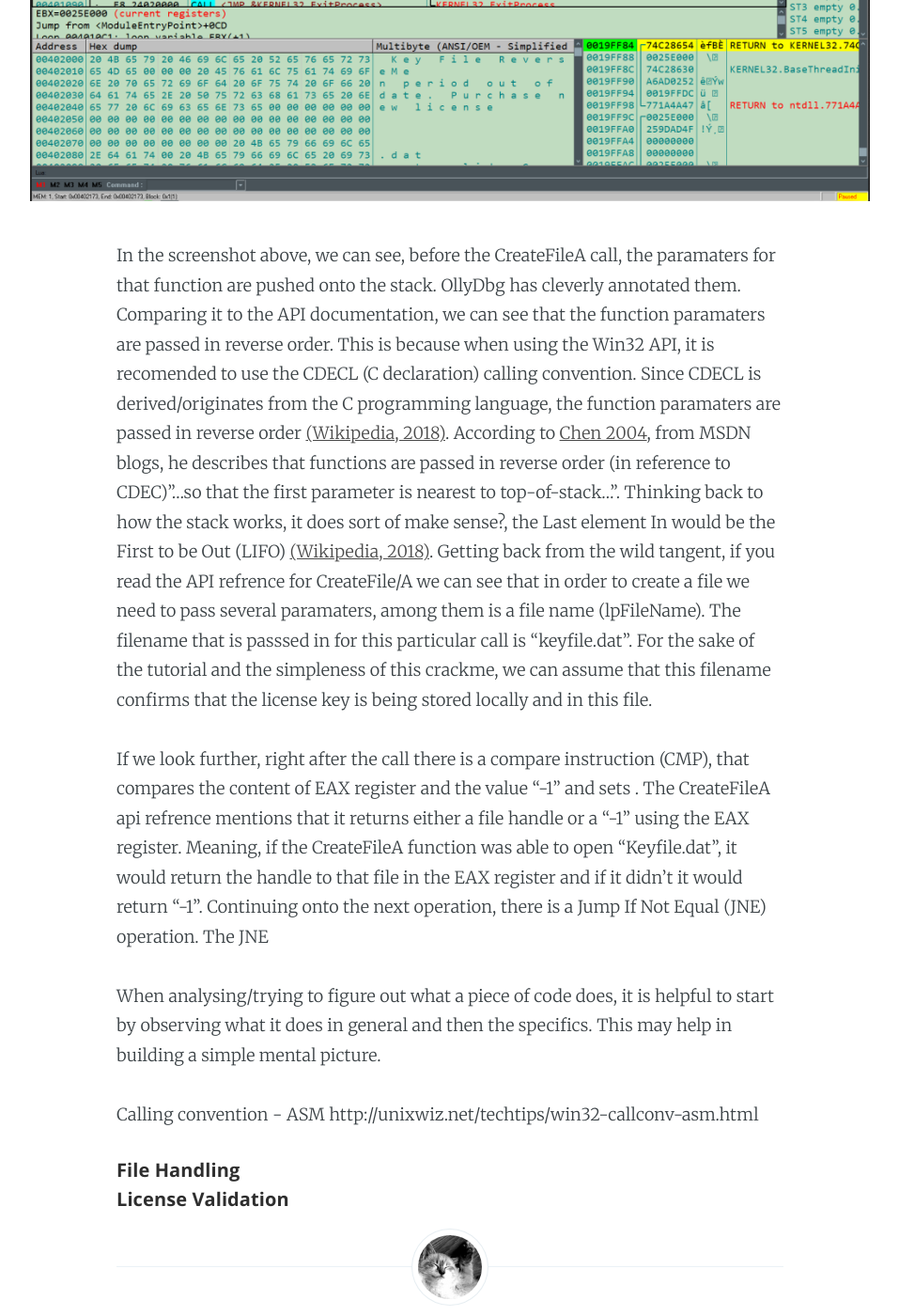
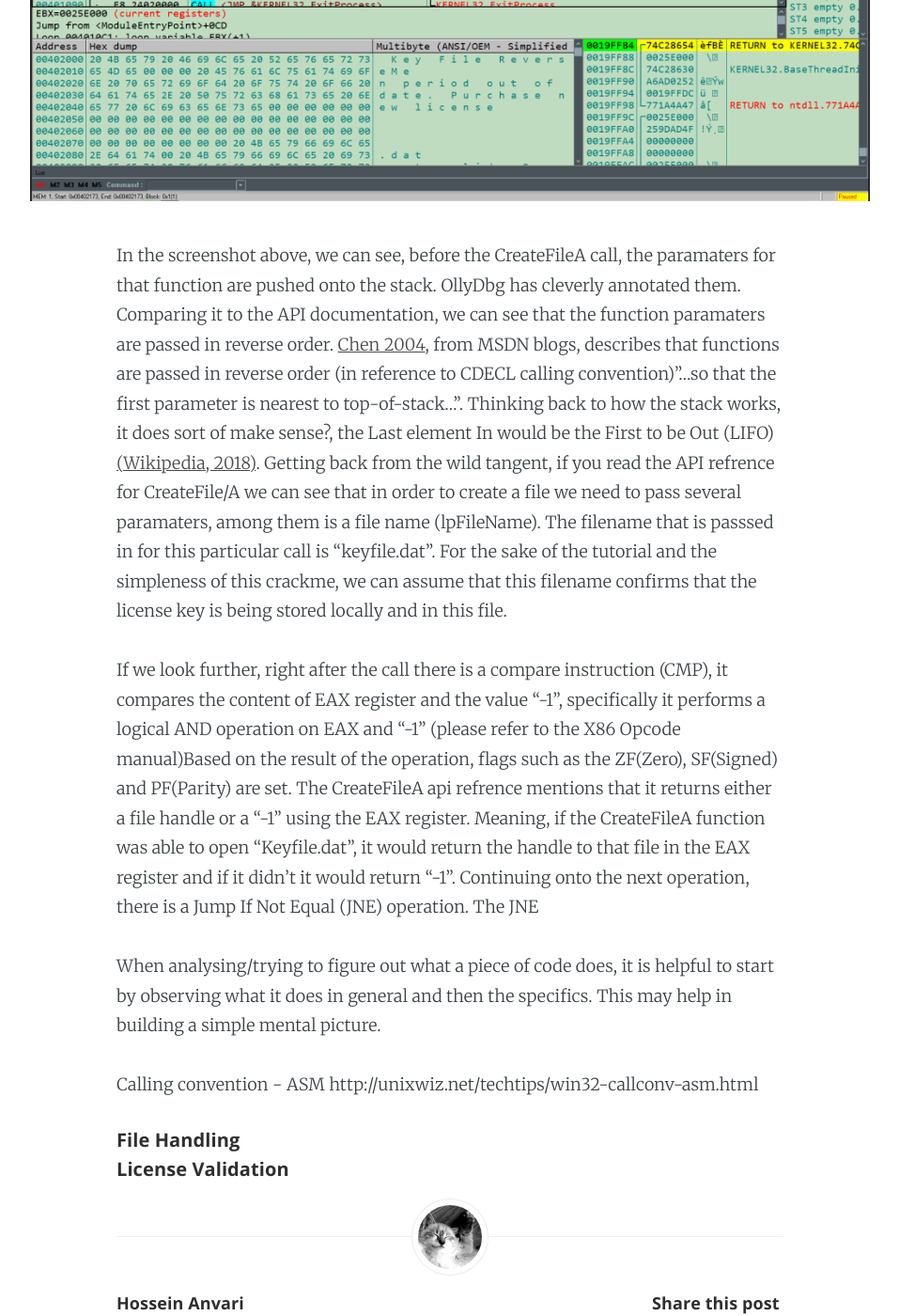
Before and after one commit to KHZ-INTL/blog, a Jekyll site: the page built from _posts/2017-12-17-crackme-writeup-snd-01.markdown, in a window 1280 px wide and 1400 px high, scrolled down 3848 px. Shown: the whole window at 94% size, without its empty margins (161-1118 px from the left). Built offline with Jekyll 4.4.1, drawn with Linux system fonts in a browser that asks for light colours; some of the changed text lies outside the part shown.

Commit message:
cdecl and stack

```diff
--- a/_posts/2017-12-17-crackme-writeup-snd-01.markdown
+++ b/_posts/2017-12-17-crackme-writeup-snd-01.markdown
@@ -67,10 +67,10 @@ If you are using Olly Debuger there are some plugins that can help with this, su
 
 ![SnD1-CrackMe-CreateFile-annotated](/assets/images/snd1-createfile-annotated.png)
 
- In the screenshot above, we can see, before the CreateFileA call, the paramaters for that function are pushed onto the stack. OllyDbg has cleverly annotated them. Comparing it to the API documentation, we can see that the function paramaters are passed in reverse order. This is because when using the Win32 API, it is recomended to use the CDECL (C declaration) calling convention. Since CDECL is derived/originates from the C programming language, the function paramaters are passed in reverse order <a href="https://en.wikipedia.org/wiki/X86_calling_conventions#cdecl" target="_blank">(Wikipedia,  2018)</a>. According to  <a href="https://blogs.msdn.microsoft.com/oldnewthing/20040108-00/?p=41163/" target="_blank">Chen 2004</a>, from MSDN blogs, he describes that functions are passed in reverse order (in reference to CDEC)"...so that the first parameter is nearest to top-of-stack...". Thinking back to how the stack works, it does sort of make sense?, the Last element In would be the First to be Out (LIFO) <a href="https://en.wikipedia.org/wiki/LIFO_%28computing%29
+ In the screenshot above, we can see, before the CreateFileA call, the paramaters for that function are pushed onto the stack. OllyDbg has cleverly annotated them. Comparing it to the API documentation, we can see that the function paramaters are passed in reverse order. <a href="https://blogs.msdn.microsoft.com/oldnewthing/20040108-00/?p=41163/" target="_blank">Chen 2004</a>, from MSDN blogs, describes that functions are passed in reverse order (in reference to CDECL calling convention)"...so that the first parameter is nearest to top-of-stack...". Thinking back to how the stack works, it does sort of make sense?, the Last element In would be the First to be Out (LIFO) <a href="https://en.wikipedia.org/wiki/LIFO_%28computing%29
 " target="_blank">(Wikipedia, 2018)</a>. Getting back from the wild tangent, if you read the API refrence for CreateFile/A we can see that in order to create a file we need to pass several paramaters, among them is a file name (lpFileName). The filename that is passsed in for this particular call is "keyfile.dat". For the sake of the tutorial and the simpleness of this crackme, we can assume that this filename confirms that the license key is being stored locally and in this file.
 
-If we look further, right after the call there is a compare instruction (CMP), that compares the content of EAX register and the value "-1" and sets . The CreateFileA api refrence mentions that it returns either a file handle or a "-1" using the EAX register. Meaning, if the CreateFileA function was able to open "Keyfile.dat", it would return the handle to that file in the EAX register and if it didn't it would return "-1". Continuing onto the next operation, there is a Jump If Not Equal (JNE) operation. The JNE
+If we look further, right after the call there is a compare instruction (CMP), it compares the content of EAX register and the value "-1", specifically it performs a logical AND operation on EAX and "-1" (please refer to the X86 Opcode manual)Based on the result of the operation, flags such as the ZF(Zero), SF(Signed) and PF(Parity) are set. The CreateFileA api refrence mentions that it returns either a file handle or a "-1" using the EAX register. Meaning, if the CreateFileA function was able to open "Keyfile.dat", it would return the handle to that file in the EAX register and if it didn't it would return "-1". Continuing onto the next operation, there is a Jump If Not Equal (JNE) operation. The JNE
 
 
 
```
Also changed, not shown: other parts of _posts/2017-12-17-crackme-writeup-snd-01.markdown (+1 -1 lines).
